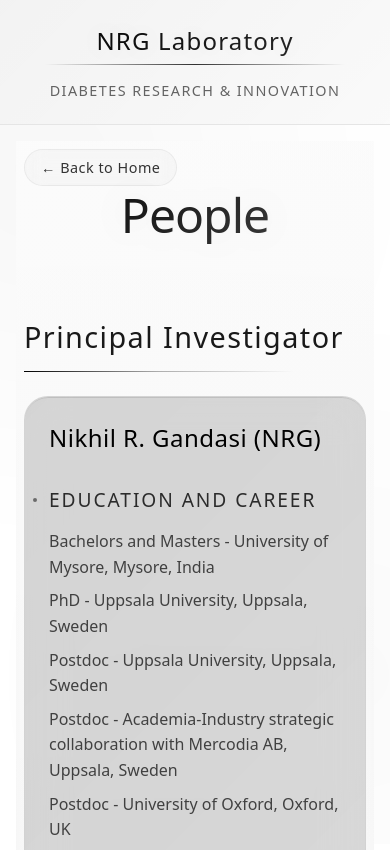
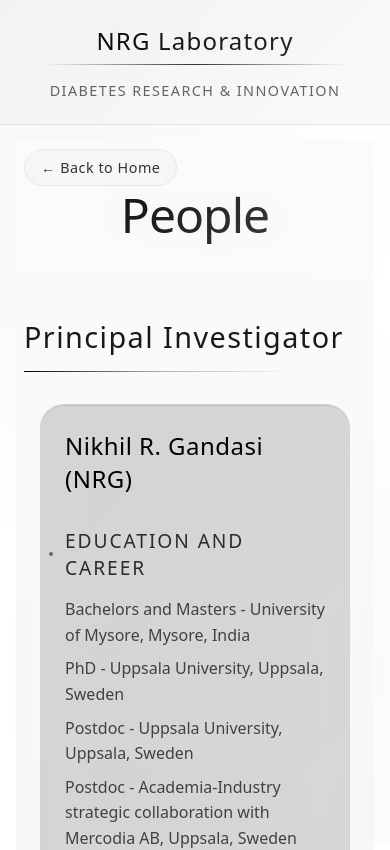
Before and after one commit to aniruddhballal/nikhil-lab-site, a React (Vite) app: page /people in a window 390 px wide. Shown: the top 850 px of the page. Built offline with nearby package versions, Linux system fonts and the light colour scheme.

Commit message:
Mobile responsiveness-31

```diff
--- a/src/styles/People.module.css
+++ b/src/styles/People.module.css
@@ -268,7 +268,7 @@
 
   .principalInvestigator {
     padding: 2rem;
-    margin: 1rem 0;
+    margin: 2rem 1rem;
   }
 
   .memberCard {
```
